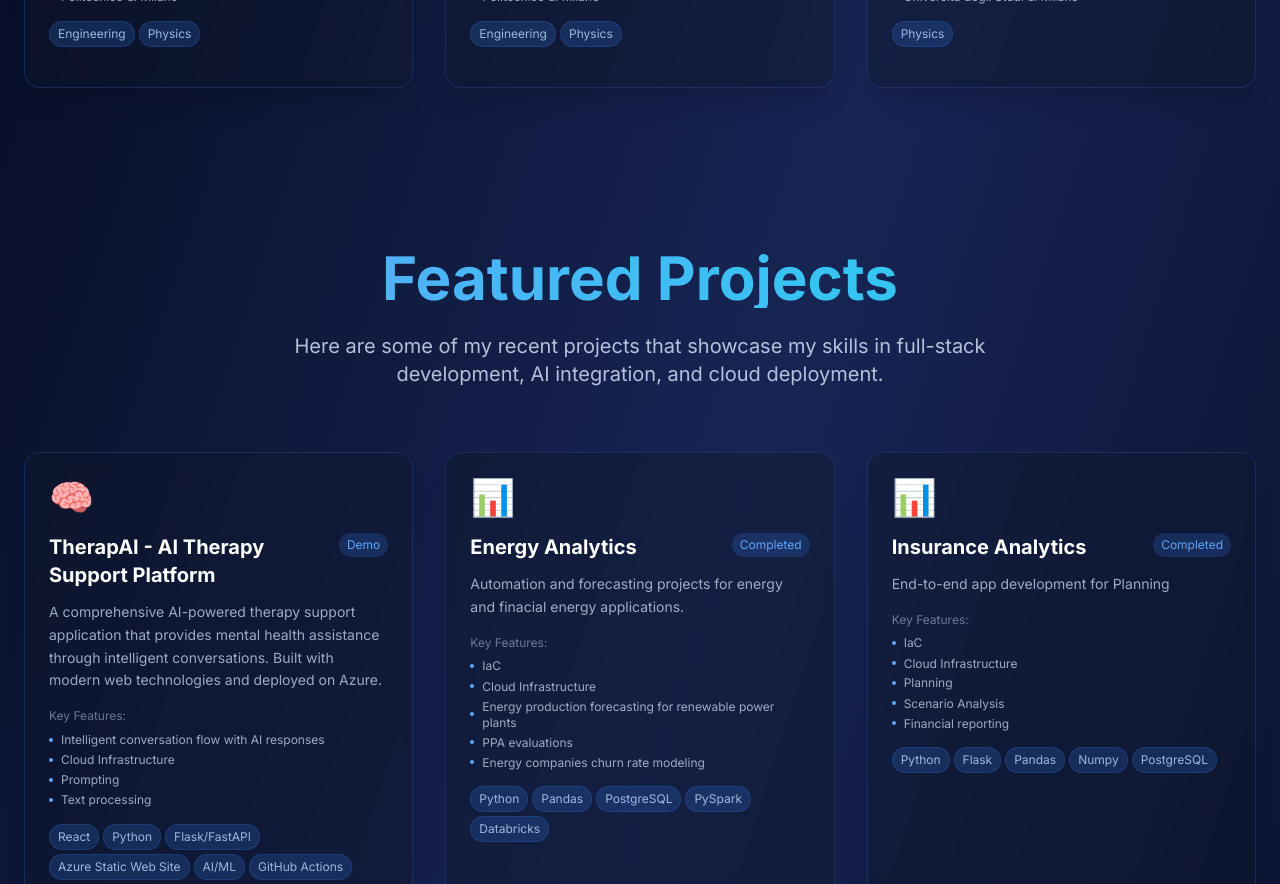
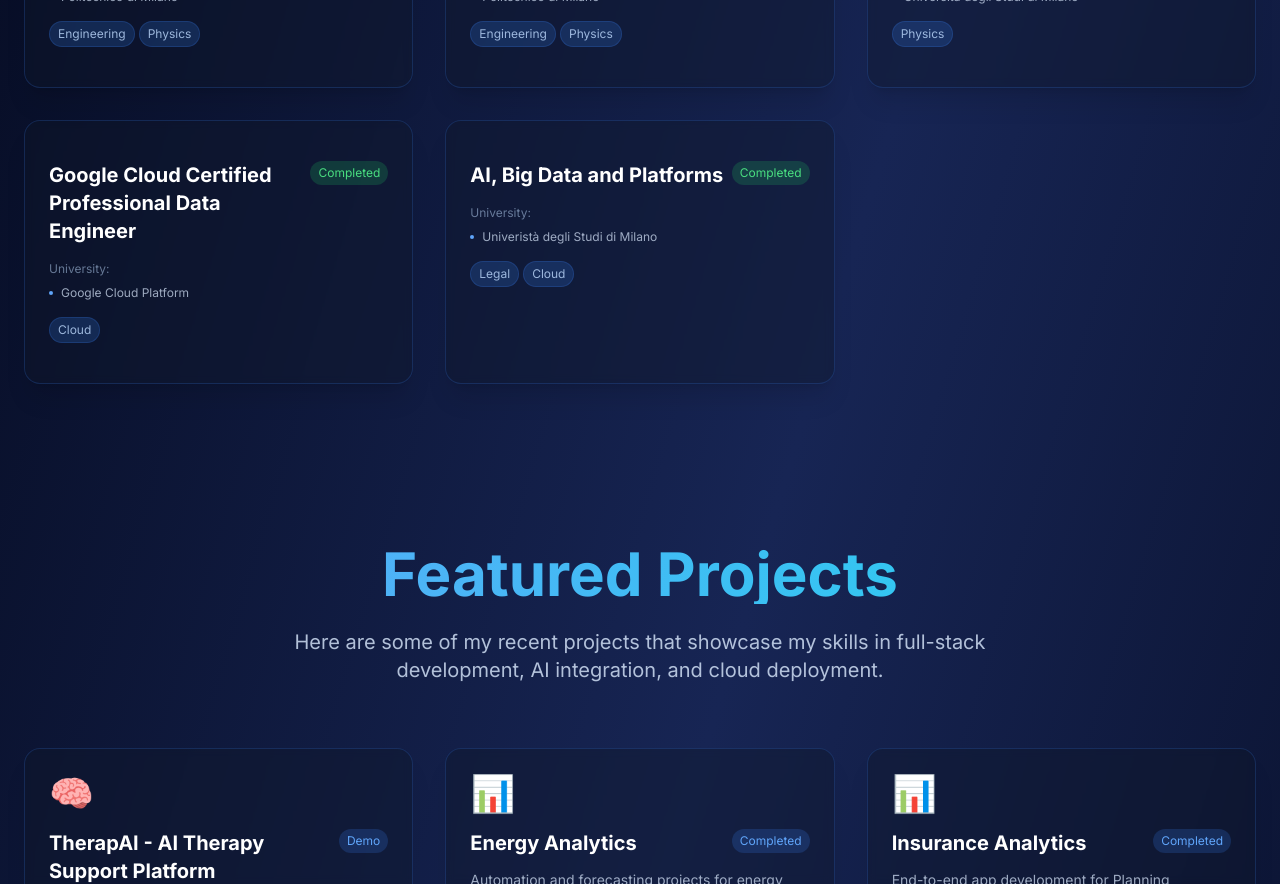
Before and after one commit to RicZit/PortfolioHomePage, a React (Create React App) app: page / in a window 1280 px wide. Shown: the part 1200-2084 px from the top of the page. Built offline with nearby package versions, Linux system fonts and the light colour scheme.

Commit message:
added cert and course sections

```diff
--- a/src/App.jsx
+++ b/src/App.jsx
@@ -188,6 +188,32 @@ const App = () => {
       status: 'Completed',
       category: 'Master Degree',
       universities: ['Università degli Studi di Milano'],
+      showButtons : {live: false, github: false},
+      liveButtonText: ''
+    },
+    {
+      id: 'CloudCert1',
+      title: 'Google Cloud Certified Professional Data Engineer',
+      description: '',
+      field: ['Cloud'],
+      liveUrl: '',
+      image: '',
+      status: 'Completed',
+      category: 'Certification',
+      universities: ['Google Cloud Platform'],
+      showButtons : {live: false, github: false},
+      liveButtonText: ''
+    },
+    {
+      id: 'CorsoSpecializzazione1',
+      title: 'AI, Big Data and Platforms',
+      description: '',
+      field: ['Legal', 'Cloud'],
+      liveUrl: '',
+      image: '',
+      status: 'Completed',
+      category: 'Advanced Professional Certificate',
+      universities: ['Univeristà degli Studi di Milano'],
       showButtons : {live: false, github: false},
       liveButtonText: ''
     }
```
